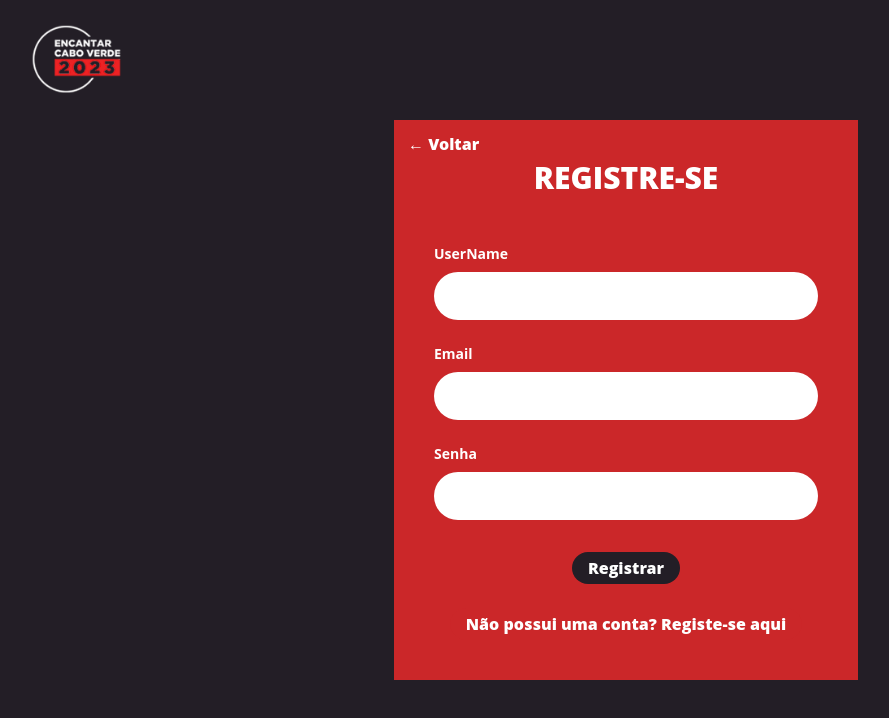
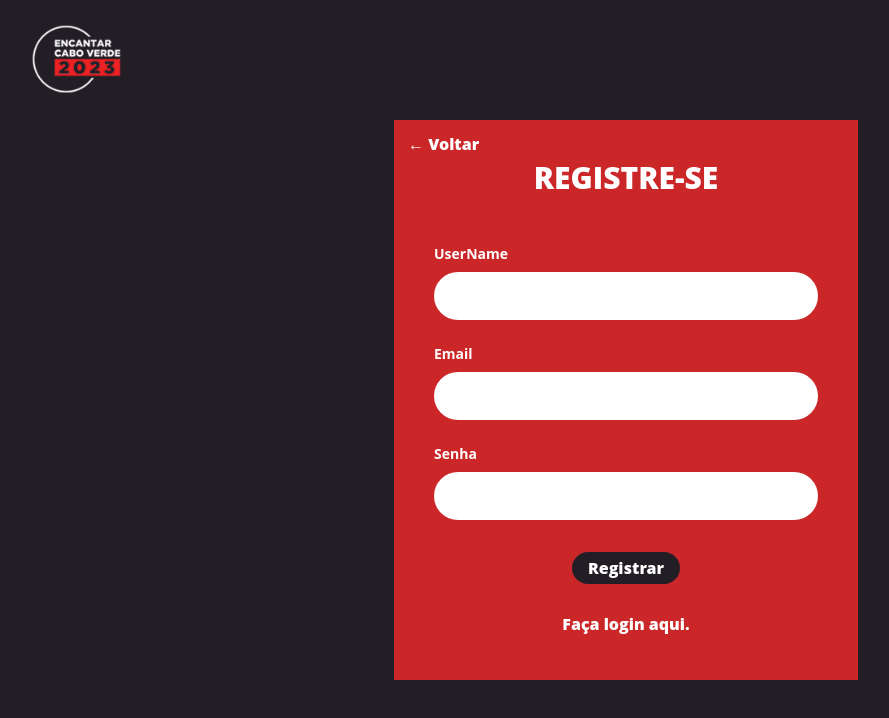
Before and after one commit to victorrony/premiocacReact, a Next.js app: page /register in a window 1280 px wide. Shown: the top 718 px of the page, without its empty margins (14-903 px from the left). Built offline with nearby package versions, Linux system fonts and the light colour scheme; no server answers.

Commit message:
cleared fields

```diff
--- a/src/components/article/Article.js
+++ b/src/components/article/Article.js
@@ -51,7 +51,7 @@ export default function Article() {
           VOTE NO SEU MELHOR <br /> ATENDEDOR
         </h2>
       </div>
-      <div className="grid grid-cols-2 md:grid-cols-4 md:w-[1130px] gap-14 p-6 rounded-[40px] mx-auto bg-white">
+      <div className="grid grid-cols-2 md:grid-cols-4 md:w-[1130px] gap-10 p-6 rounded-[40px] mx-auto bg-white">
         {data.contestants?.data.map((a, i) => (
           <ArticleGridCard
             voted={voted?.id == a.id ? true : false}
--- a/src/components/auth/LoginForm.js
+++ b/src/components/auth/LoginForm.js
@@ -1,8 +1,7 @@
 import { useState } from "react";
 import { EmailAndPasswordFeild } from "../utils/Fields";
 import { useAuth } from "@/services/auth";
-import Buttons, { LinkButton } from "../utils/Buttons";
-import Link from "next/link";
+import Buttons from "../utils/Buttons";
 import { useRouter } from "next/router";
 
 export default function LoginForm({}) {
@@ -37,7 +36,7 @@ export default function LoginForm({}) {
           <div className=" text-white text-center pb-12 text-3xl uppercase font-extrabold">
             <h1>Login</h1>
           </div>
-          <div className="">
+          <div>
             <EmailAndPasswordFeild set={setCredentials} />
           </div>
           <div className="text-center mb-6">
@@ -45,7 +44,6 @@ export default function LoginForm({}) {
           </div>
           <div className=" text-white text-center">
             <Buttons
-
               action={()=>router.push("/register")}
               label="Não possui uma conta? Registe-se aqui"
             />
--- a/src/components/auth/RegisterForm.js
+++ b/src/components/auth/RegisterForm.js
@@ -2,12 +2,12 @@ import { useAuth } from "@/services/auth";
 import { EmailAndPasswordFeild, Input } from "../utils/Fields";
 import { useState } from "react";
 import { toast } from "react-toastify";
-import Buttons, { LinkButton } from "../utils/Buttons";
+import Buttons from "../utils/Buttons";
 import { useRouter } from "next/router";
 
 export default function RegisterForm({ onSubmit }) {
   const { user, register } = useAuth();
-  const router = useRouter()
+  const router = useRouter();
   const [credentials, setCredentials] = useState({
     email: "",
     password: null,
@@ -46,10 +46,13 @@ export default function RegisterForm({ onSubmit }) {
         } else if (String(credentials.password).length >= 6) {
           submit();
         } else toast("Algo ocorreu errado");
-
       }}
     >
-         <Buttons action={()=>router.push("/")} label="&#8592; Voltar" twClass="mt-[-32px] ml-[-42px] !bg-transparent absolute" />
+      <Buttons
+        action={() => router.push("/")}
+        label="&#8592; Voltar"
+        twClass="mt-[-32px] ml-[-42px] !bg-transparent absolute"
+      />
       <div className="text-white text-center pb-12 text-3xl uppercase font-extrabold">
         <h1>Registre-se</h1>
       </div>
@@ -74,10 +77,9 @@ export default function RegisterForm({ onSubmit }) {
       <div className=" text-white text-center mt-6">
         <Buttons
           action={() => router.push("/login")}
-          label="Não possui uma conta? Registe-se aqui"
+          label="Faça login aqui."
         />
       </div>
-
     </form>
   );
 }
--- a/src/components/auth/Wraper.js
+++ b/src/components/auth/Wraper.js
@@ -1,6 +1,6 @@
 import Image from "next/image";
 import Link from "next/link";
-import Buttons, { LinkButton } from "../utils/Buttons";
+
 
 export default function Wraper({ children }) {
   return (
--- a/src/components/header/Header.js
+++ b/src/components/header/Header.js
@@ -6,7 +6,7 @@ import "slick-carousel/slick/slick-theme.css";
 import { IconButtons, LinkButton } from "../utils/Buttons";
 import { useAuth } from "@/services/auth";
 import { useRouter } from "next/router";
-import { split } from "@apollo/client";
+
 
 export default function Header({ data }) {
   const settings = {
--- a/src/components/sectionCard/SectionCard.js
+++ b/src/components/sectionCard/SectionCard.js
@@ -1,7 +1,6 @@
 import { FAGS } from "@/services/api/queries/fags";
 import { useQuery } from "@apollo/client";
 import { useState } from "react";
-import { Input } from "../utils/Fields";
 import SectionGridCard from "./sectionGridCard/SectionGridCard";
 
 export default function SectionCard() {
--- a/src/pages/index.js
+++ b/src/pages/index.js
@@ -3,7 +3,6 @@ import Footer from "@/components/footer/Footer";
 import Header from "@/components/header/Header";
 import SectionCard from "@/components/sectionCard/SectionCard";
 import { useQuery } from "@apollo/client";
-import { useCallback, useState } from "react";
 import { SLIDERS } from "../services/api/queries";
 
 function HomePage() {
--- a/src/pages/login.js
+++ b/src/pages/login.js
@@ -1,6 +1,6 @@
 import LoginForm from "@/components/auth/LoginForm";
 import Wraper from "@/components/auth/Wraper";
-import { LinkButton } from "@/components/utils/Buttons";
+
 
 export default function Login() {
   return (
```
